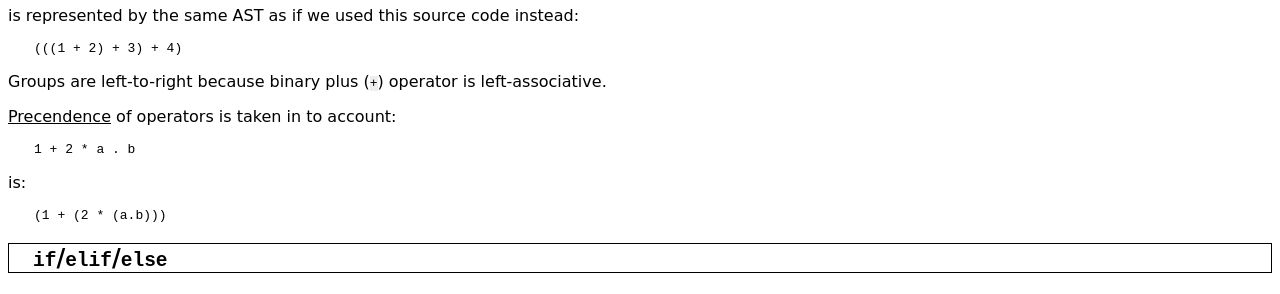
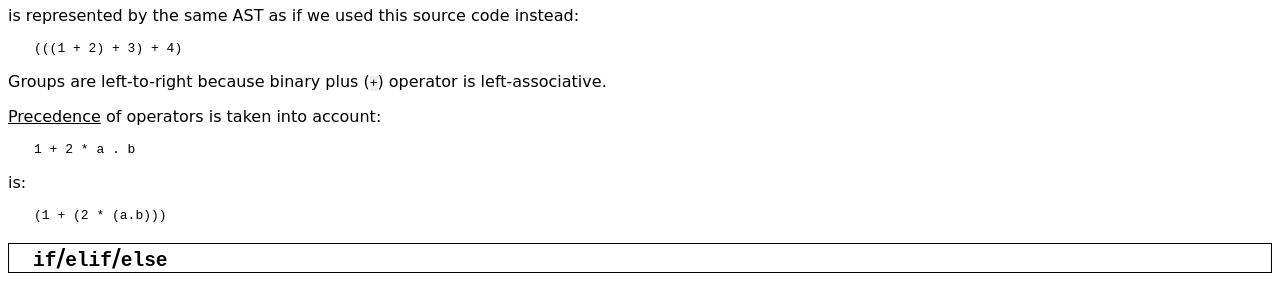
Before and after one commit to hydrargyrum/hydrargyrum.github.io, a Jekyll site: the page built from _posts/2020-05-01-python-token-ast.md, in a window 1280 px wide and 900 px high, scrolled down 4030 px. Shown: the part 153-447 px from the top of the window. Built offline with Jekyll 4.4.1, drawn with Linux system fonts in a browser that asks for light colours.

Commit message:
_posts/2020-05-01-python-token-ast.md: fix typos

```diff
--- a/_posts/2020-05-01-python-token-ast.md
+++ b/_posts/2020-05-01-python-token-ast.md
@@ -249,7 +249,7 @@ is represented by the same AST as if we used this source code instead:
 
 Groups are left-to-right because binary plus (`+`) operator is left-associative.
 
-[Precendence](https://docs.python.org/3/reference/expressions.html#operator-precedence) of operators is taken in to account:
+[Precedence](https://docs.python.org/3/reference/expressions.html#operator-precedence) of operators is taken into account:
 
 	1 + 2 * a . b
 
```
Also changed, not shown: other parts of _posts/2020-05-01-python-token-ast.md (+1 -1 lines).
